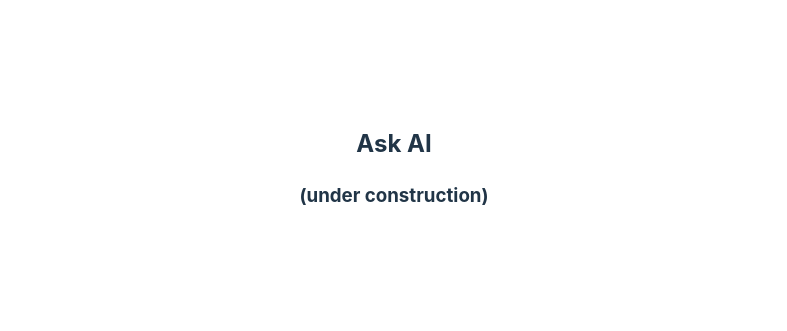
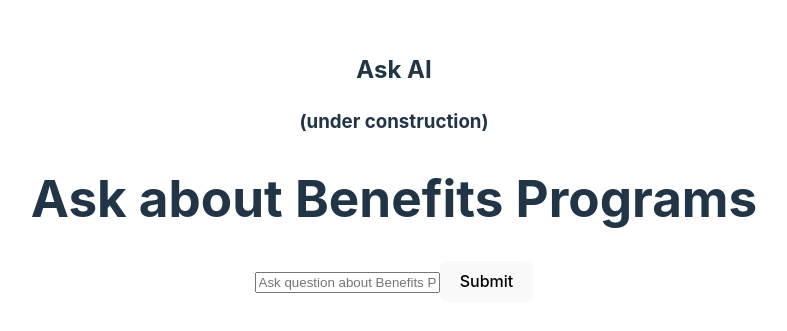
Before and after one commit to rtocastro/helpyhelperton, a React (Vite) app in the folder journalhelper/: page /AskAI in a window 1280 px wide. Shown: the part 233-564 px from the top of the page, without its empty margins (246-1033 px from the left). Built offline with nearby package versions, Linux system fonts and the light colour scheme.

Commit message:
constructing an AI response for journal entries

```diff
--- /dev/null
+++ b/journalhelper/src/PromptComponent.jsx
@@ -0,0 +1,45 @@
+// src/PromptComponent.js
+import React, { useState } from 'react';
+require('dotenv').config();
+
+function PromptComponent() {
+
+    const [question, setQuestion] = useState('');
+    const [answer, setAnswer] = useState('');
+
+    const handleSubmit = async (e) => {
+        e.preventDefault();
+        const response = await fetch('http://localhost:3001/api/ask', {
+            method: 'POST',
+            headers: {
+                'Content-Type': 'application/json',
+            },
+            body: JSON.stringify({ question }),
+        });
+        const data = await response.json();
+        setAnswer(data.answer);
+    };
+
+    return (
+        <div>
+            <h1>Ask about Benefits Programs</h1>
+            <form onSubmit={handleSubmit}>
+                <input
+                    type="text"
+                    value={question}
+                    onChange={(e) => setQuestion(e.target.value)}
+                    placeholder="Ask question about Benefits Programs (CF/CW/MC/GR)"
+                />
+                <button type="submit">Submit</button>
+            </form>
+            {answer && (
+                <div>
+                    <h2>Answer:</h2>
+                    <pre>{JSON.stringify(answer, null, 2)}</pre>
+                </div>
+            )}
+        </div>
+    );
+}
+
+export default PromptComponent;
--- a/journalhelper/src/pages/AskAI.jsx
+++ b/journalhelper/src/pages/AskAI.jsx
@@ -1,5 +1,6 @@
 import React from 'react';
 import AiHelp from '../components/AiHelp';
+import PromptComponent from '../PromptComponent';
 
 
 export default function AskAI() {
@@ -7,6 +8,7 @@ export default function AskAI() {
     <>
      <h2>Ask AI</h2>
      <h3>(under construction)</h3>
+     <PromptComponent/>
 
 
     </>
```
Also changed, not shown: journalhelper/server.js (+55 -0 lines), 1 other file (tests, documents, lock files or other folders).
